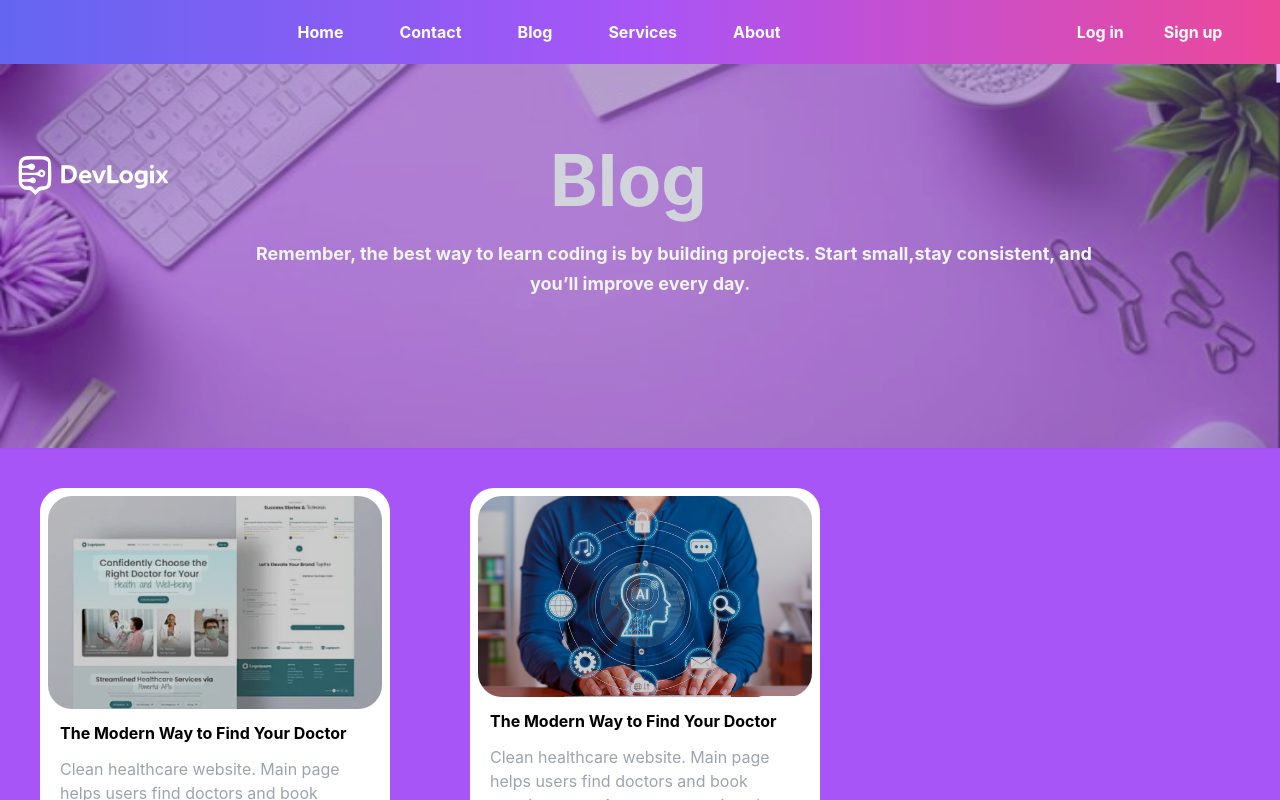
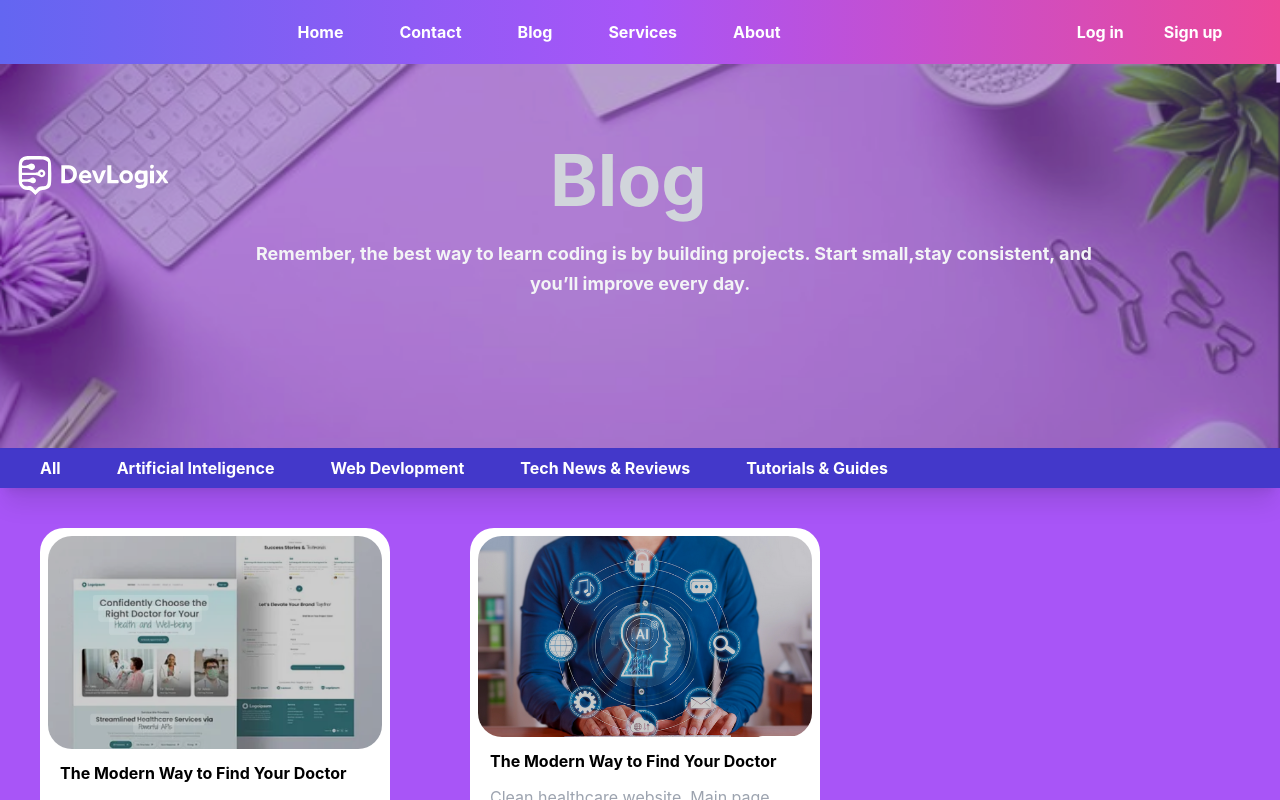
Before and after one commit to Alihaider592/my-tailwind-app, a React (Create React App) app: page /Blog in a window 1280 px wide. Shown: the top 800 px of the page. Built offline with nearby package versions, Linux system fonts and the light colour scheme.

Commit message:
my project

```diff
--- /dev/null
+++ b/src/components/ArtificialIntaligence.jsx
@@ -0,0 +1,11 @@
+import React from 'react'
+
+const ArtificialIntaligence = () => {
+  return (
+    <div>
+      i am your brain
+    </div>
+  )
+}
+
+export default ArtificialIntaligence
--- a/src/components/Blog.jsx
+++ b/src/components/Blog.jsx
@@ -1,4 +1,52 @@
 import React from 'react'
+// import { Vlog } from "./Blog";
+import Home from './Home'
+import Category from './Category'
+import ArtificialIntaligence from './ArtificialIntaligence'
+import TechNewsReviews from './TechNewsReviews'
+import TutorialsGuides from './TutorialsGuides'
+import Webdevelopment from './Webdevelopment'
+import {
+   createBrowserRouter,
+  RouterProvider,
+} from 'react-router-dom'
+const Vlog = () =>{
+  const router = createBrowserRouter([
+  {
+    path:'/All',
+    element:<><Category/><Home/></>
+  },
+  {
+    path:'/ArtificialIntaligence',
+    element:<><Category/><ArtificialIntaligence/></>
+  },
+  {
+    path:'/Webdevelopment',
+    element:<><Category/><Webdevelopment/></>
+  },
+  {
+    path:'/TechNewsReviews',
+    element:<><Category/><TechNewsReviews/></>
+  },
+  {
+    path:'/TutorialsGuides',
+    element:<><Category/><TutorialsGuides/></>
+  },
+  {
+      path: "*", // ✅ Catch-all route
+      element: (
+        <div className="flex justify-center items-center h-screen text-3xl font-bold text-red-500">
+          404 - Page Not Found
+        </div>
+  )},
+])
+return(
+  <>
+  <RouterProvider router={router}/>
+  </>
+)
+}
+
 
 const Blog = () => {
   const blog = {
@@ -9,6 +57,10 @@ const Blog = () => {
         <div className=' text-lg absolute z-10 text-gray-100 top-60 font-bold  left-64 '>Remember, the best way to learn coding is by building projects. Start small,stay consistent, and</div>
         <div className=' absolute z-10 text-lg text-gray-100 left-[530px] font-bold top-[270px]'>  you’ll improve every day.</div>
         <img className='h-96  w-full relative opacity-70 shadow-purple shadow-sm' src="img2.png" />
+        {/* category bar */}
+        <Category/>
+
+        {/* </div> */}
         {/* first card */}
         <div className='flex flex-wrap '>
           <div className='m-10 h-[470px] w-[350px] p-2 rounded-3xl hover:scale-105 bg-white'>
@@ -80,5 +132,5 @@ const Blog = () => {
              </div>
             )
           }
-
-export default Blog
+          export default Blog;
+          export {Vlog};
--- /dev/null
+++ b/src/components/Category.jsx
@@ -0,0 +1,16 @@
+import react from 'react'
+import { Link } from 'react-router-dom'
+ function category() {
+    return(
+            <div>
+            <ul className='flex gap-14 h-10 items-center font-bold shadow-xl text-white bg-indigo-700'>
+             <Link  to="/All"><li className='ml-10'>All</li></Link>
+            <Link  to="/ArtificialInteligence"><li>Artificial Inteligence</li></Link>
+           <Link  to="/WebDevlopment"><li>Web Devlopment</li></Link>
+             <Link  to="/TechNewsReviews"><li>Tech News & Reviews</li></Link>
+            <Link  to="/TutorialsGuides"><li>Tutorials & Guides</li></Link>
+            </ul>
+          </div>
+          )
+ }
+ export default category
--- a/src/components/Navbar.jsx
+++ b/src/components/Navbar.jsx
@@ -1,6 +1,4 @@
 import React from 'react'
-
-
 import { Link } from 'react-router-dom'
 const Navbar = () => {
   return (
@@ -17,7 +15,7 @@ const Navbar = () => {
         <Link  to="/Login"><li className='hover:text-yellow-300 hover:underline active:text-red-500'>Log in</li></Link>
         <Link  to="/Signup"><li className='hover:text-yellow-300 hover:underline active:text-red-500'>Sign up</li></Link>
         </div>
-        {/* <Link  to="/Learnmore"><li className='absolute text-2xl left-[550px] top-80'>Learn more <span>→</span></li></Link> */}
+        {/* <Link  to="/Learnmore"><li className='absolute  text-2xl left-[550px] top-80'>Learn more <span>→</span></li></Link> */}
             </nav>
 
     </div>
--- /dev/null
+++ b/src/components/TechNewsReviews.jsx
@@ -0,0 +1,11 @@
+import React from 'react'
+
+const TechNewsReviews = () => {
+  return (
+    <div>
+      i am your new Promise
+    </div>
+  )
+}
+
+export default TechNewsReviews
--- /dev/null
+++ b/src/components/TutorialsGuides.jsx
@@ -0,0 +1,11 @@
+import React from 'react'
+
+const TutorialsGuides = () => {
+  return (
+    <div>
+      i am your guide
+    </div>
+  )
+}
+
+export default TutorialsGuides
--- /dev/null
+++ b/src/components/Webdevelopment.jsx
@@ -0,0 +1,11 @@
+import React from 'react'
+
+const Webdevelopment = () => {
+  return (
+    <div>
+      i am your web
+    </div>
+  )
+}
+
+export default Webdevelopment
```
Lines whose indentation alone changed are shown as unchanged.
